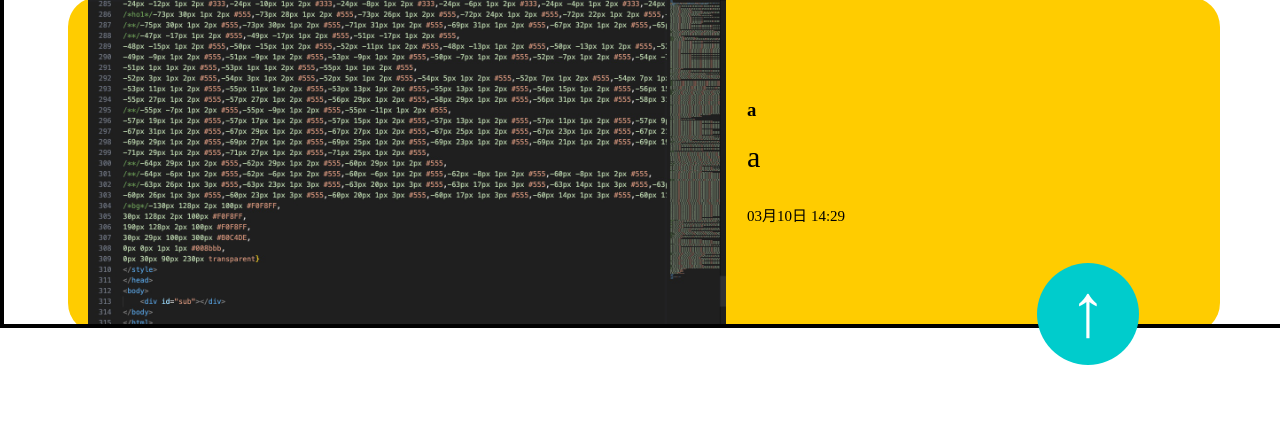
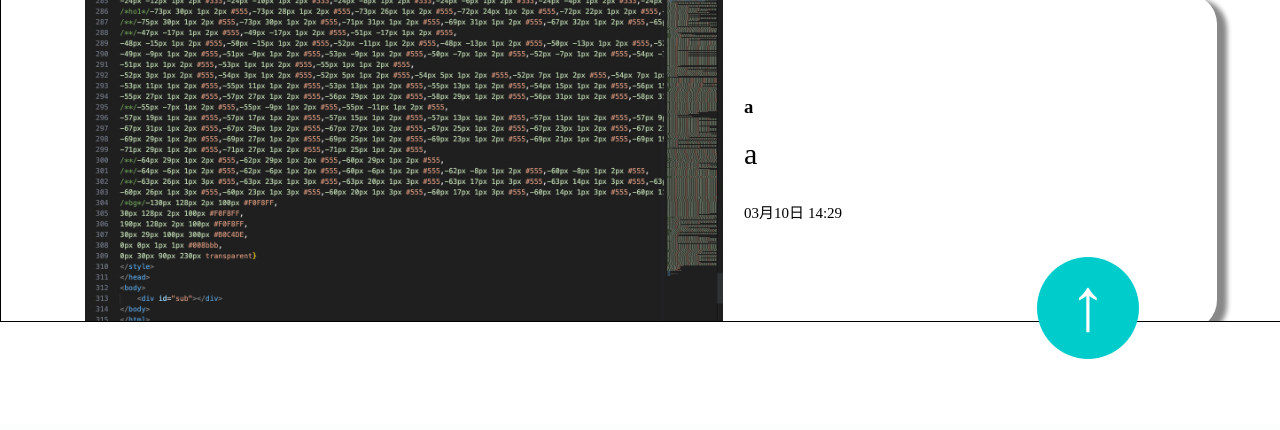
Before and after one commit to Hacker-Davidson/BBS, a PHP site: page / in a window 1280 px wide. Shown: the part 2418-2848 px from the top of the page. After the commit the page ends 2777 px from the top, so only its background shows below. Run offline with PHP 8.4, Linux system fonts and the light colour scheme; some libraries are stand-ins or nearby versions.

Commit message:
Feature:BBS 見た目

```diff
--- a/index.php
+++ b/index.php
@@ -93,7 +93,7 @@ input, textarea{border:2px solid #000;box-sizing:border-box;}
 
 .display-flex{display:flex;width:92%;margin:auto;/*background:red;*/}/*ブロック要素を横並びにするクラスなので多分必要*/
 
-#box{overflow-y:scroll;height:100vh;background:#FFF;width:100%;right:0;left:0;margin:auto;bottom:0;position:relative;border:solid 4px #000;/*background:red;*/}
+#box{overflow-y:scroll;height:100vh;background:#FFF;width:100%;margin:auto;bottom:0;position:relative;border:solid 1px #000;/*background:red;*/}
 #moveBtn{
     font-size:75px;color:#FFF;background-color:#00CCCC;
     right:0;left:35%;bottom:65px;margin:auto;padding:5px;position:relative;border-radius:100%;text-align:center;height:92px;width:92px;z-index:2;
@@ -101,7 +101,7 @@ input, textarea{border:2px solid #000;box-sizing:border-box;}
 
 .showImg{width:95%;}
 .lineHeight{line-height:0.5px;}
-#postsTable{border-radius:30px;width:90%;margin:auto;background:#ffcc00;}
+#postsTable{border-radius:30px;width:90%;margin:auto;box-shadow:10px 5px 5px #888;/*background:#ffcc00;*/}
 
 /*.box0{width:95%; position:relative; right:0; left:0; margin:auto;}*/
 td{flex-wrap:wrap;background:transparent;}
```
